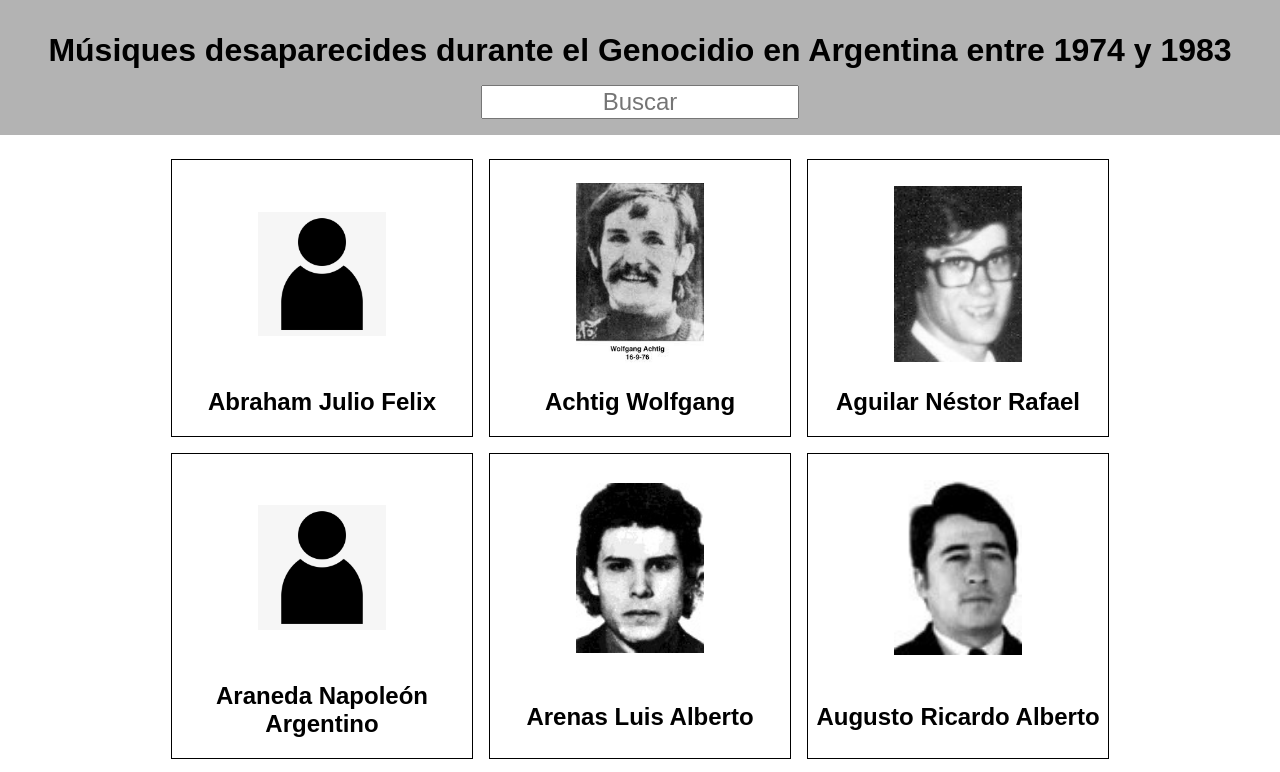
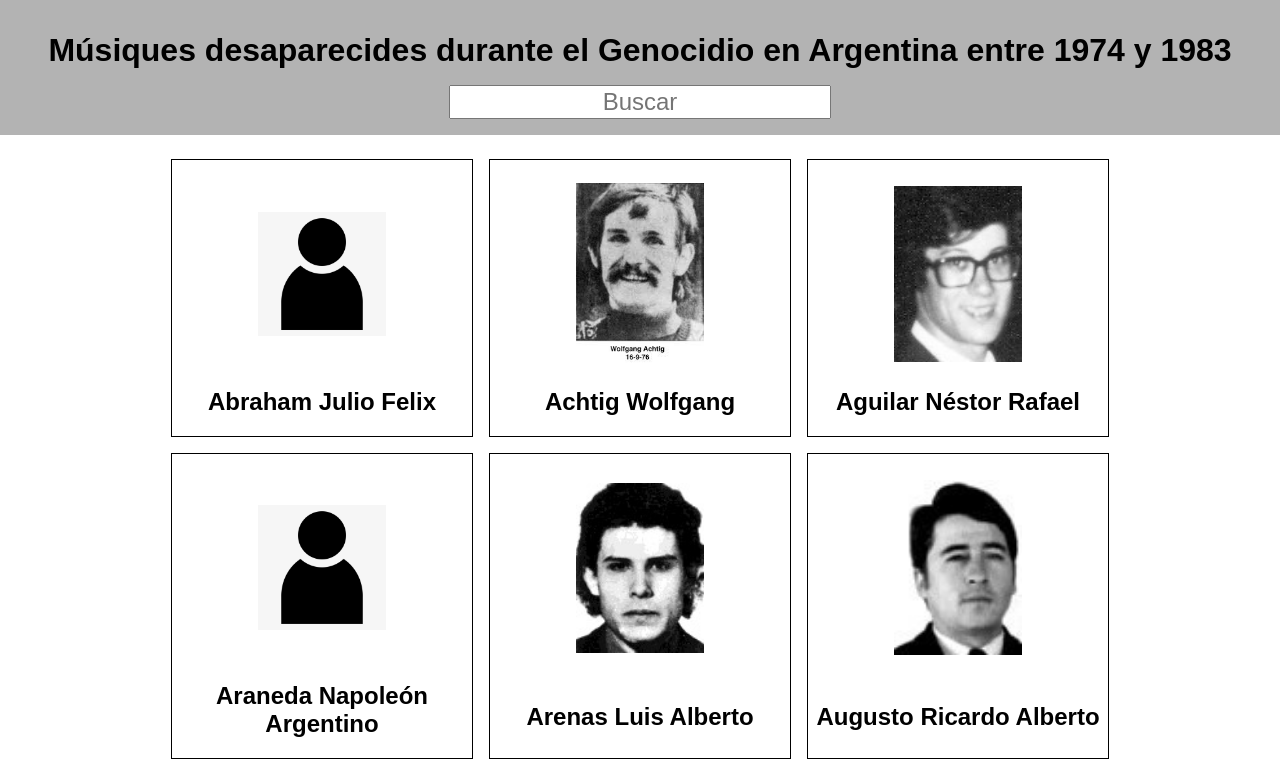
Before and after one commit to guidofrontend/listado, a plain HTML site: page index.html in a window 1280 px wide. Shown: the top 772 px of the page. Drawn offline with Linux system fonts and the light colour scheme.

Commit message:
tamanioinput

```diff
--- a/estilo.css
+++ b/estilo.css
@@ -22,6 +22,8 @@ form {
 input {
     font-size: 24px;
     text-align: center;
+    width: 30%;
+    min-width: 250px;
 }
 
 main {
```
